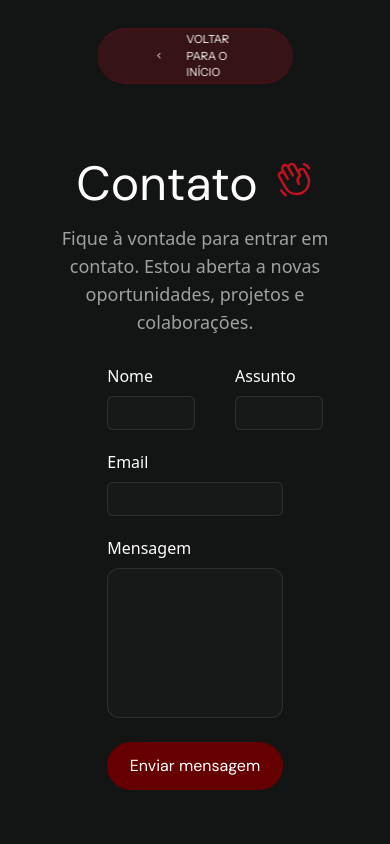
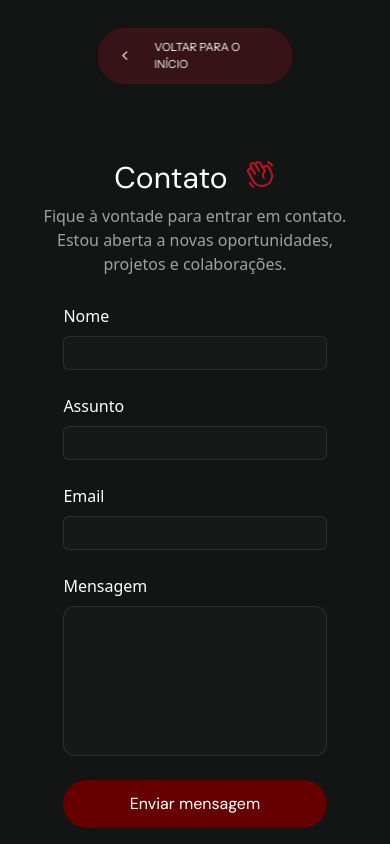
Before and after one commit to michaelleoliveir/mikl_portfolio, a Next.js app: page /contact in a window 390 px wide. Shown: the top 844 px of the page. Built offline with nearby package versions, Linux system fonts and the light colour scheme; a web font is replaced by a local one.

Commit message:
feat: adjusts styles and layout of the contact form and footer for better responsiveness

```diff
--- a/src/components/layout/Contact.tsx
+++ b/src/components/layout/Contact.tsx
@@ -12,7 +12,7 @@ import { toast } from 'sonner'
 const ContactForm = () => {
     const form = React.useRef<HTMLFormElement>(null);
 
-    const { register, handleSubmit, formState: { errors, isSubmitting, isSubmitSuccessful }, reset } = useForm<ContactValues>({
+    const { register, handleSubmit, formState: { errors, isSubmitting }, reset } = useForm<ContactValues>({
         resolver: zodResolver(contactSchema)
     });
 
@@ -57,41 +57,42 @@ const ContactForm = () => {
 
     return (
         <div className='mt-40 mb-30 flex flex-col justify-center items-center text-center'>
-            <div className='flex flex-col justify-center items-center gap-4 px-4 text-center'>
+            <div className='flex flex-col justify-center items-center gap-2 md:gap-4 px-4 text-center'>
                 <div className='flex flex-row gap-4 text-center justify-center items-center'>
-                    <h1 className='text-5xl text-letter font-dm-sans'>Contato</h1>
-                    <PiHandWaving className='text-highlight w-10 h-10 animate-bounce' />
+                    <h1 className='text-3xl md:text-5xl text-letter font-dm-sans'>Contato</h1>
+                    <PiHandWaving className='text-highlight w-8 md:w-10 h-8 md:h-10 animate-bounce' />
                 </div>
-                <p className='max-w-2xl text-letter/60 text-lg'>Fique à vontade para entrar em contato. Estou aberta a novas oportunidades, projetos e colaborações.</p>
+                <p className='max-w-2xl text-letter/60 text-[1rem] md:text-lg'>Fique à vontade para entrar em contato. Estou aberta a novas oportunidades, projetos e colaborações.</p>
             </div>
 
-            <div className='w-2/4 mt-7'>
+            <div className='w-3/4 md:w-2/4 mt-7'>
                 <form ref={form} onSubmit={handleSubmit(onSubmit)}>
-                    <div className='flex flex-col'>
-                        <div className='flex flex-row gap-10'>
-                            <div className='flex flex-col text-left w-[50%] gap-2'>
+                    <div className='flex flex-col gap-6'>
+                        <div className='flex flex-col md:flex-row gap-6'>
+                            <div className='flex flex-col text-left w-full md:w-[50%] gap-2'>
                                 <label className='text-letter' htmlFor="name">Nome</label>
                                 <input autoComplete='off' className='bg-gray/5 p-1 px-3 rounded-md border border-letter/10 outline-none focus:ring-1 focus:ring-highlight/40 transition-all text-letter/60' type="text" id="name" {...register('name')} />
                                 {errors.name && <span className='text-sm text-highlight/80'>{errors.name.message}</span>}
                             </div>
-                            <div className='flex flex-col text-left w-[50%] gap-2'>
+                            <div className='flex flex-col text-left w-full md:w-[50%] gap-2'>
                                 <label className='text-letter' htmlFor="subject">Assunto</label>
                                 <input autoComplete='off' className='bg-gray/5 p-1 px-3 rounded-md border border-letter/10 outline-none focus:ring-1 focus:ring-highlight/40 transition-all text-letter/60' type="text" id="subject" {...register('subject')} />
                                 {errors.subject && <span className='text-sm text-highlight/80'>{errors.subject.message}</span>}
                             </div>
                         </div>
-                        <div className='w-full text-left mt-5 gap-2'>
+                        <div className='flex flex-col md:flex-row gap-6'>
+                            <div className='flex flex-col text-left w-full gap-2'>
                                 <div className='w-full flex flex-col text-left   gap-2'>
                                     <label className='text-letter' htmlFor="email">Email</label>
                                     <input autoComplete='off' className='bg-gray/5 p-1 px-3 rounded-md border border-letter/10 outline-none focus:ring-1 focus:ring-highlight/40 transition-all text-letter/60' type="text" id="email" {...register('email')} />
                                     {errors.email && <span className='text-sm text-highlight/80'>{errors.email.message}</span>}
                                 </div>
                             </div>
-                        <div className='flex flex-col w-full text-left mt-5 gap-2'>
+                            <div className='flex flex-col text-left w-full gap-2'>
                                 <label className='text-letter' htmlFor="content">Mensagem</label>
                                 <textarea autoComplete='off' className='block w-full bg-gray/5 p-3 rounded-xl border border-letter/10 focus:ring-1 focus:ring-highlight/40 transition-all outline-none min-h-[150px] resize-none text-letter/60' id="content" {...register('content')}></textarea>
                                 {errors.content && <span className='text-sm text-highlight/80'>{errors.content.message}</span>}
-
+                            </div>
                         </div>
                     </div>
                     <div className='mt-6'>
--- a/src/components/ui/Footer.tsx
+++ b/src/components/ui/Footer.tsx
@@ -9,7 +9,7 @@ const teste = () => {
     const [year, setYear] = React.useState<number>(new Date().getFullYear());
 
     return (
-        <footer className='bg-background-footer w-full py-8 md:h-28 mt-10 px-0 md:px-60 flex flex-col md:flex-row items-center justify-center md:justify-between gap-6 md:gap-0 font-dm-sans'>
+        <footer className='bg-background-footer w-full py-8 md:h-28 mt-2 md:mt-10 px-0 md:px-60 flex flex-col md:flex-row items-center justify-center md:justify-between gap-6 md:gap-0 font-dm-sans'>
             {/* logo and name */}
             <div className='flex flex-col md:flex-row items-center gap-4 text-center md:text-left'>
                 <div className='shrink-0'>
--- a/src/components/ui/Navbar.tsx
+++ b/src/components/ui/Navbar.tsx
@@ -17,7 +17,11 @@ const Navbar = ({ isContactPage = false }: NavbarProps) => {
     const linkStyle = "relative cursor-pointer font-instrument text-letter text-[0.7rem] md:text-sm";
 
     return (
-        <nav className="fixed top-0 left-1/2 -translate-x-1/2 z-50 mt-7 h-14 px-14 max-w-[310px] md:max-w-[450px] flex items-center justify-center rounded-full bg-highlight/20 backdrop-blur-lg border-2 border-highlight/10">
+        <nav className={`fixed top-0 left-1/2 -translate-x-1/2 z-50 mt-7 h-14 flex items-center justify-center rounded-full bg-highlight/20 backdrop-blur-lg border-2 border-highlight/10 transition-all duration-300 ${isContactPage
+                ? 'max-w-[310px] px-5'
+                : 'max-w-[550px] px-20'
+            }`}
+        >
             <div className="flex items-center gap-3 md:gap-6">
                 {isContactPage ? (
                     <Link href="/" className={linkStyle + " flex flex-row items-center gap-6"}>
```
Lines whose indentation alone changed are shown as unchanged.
